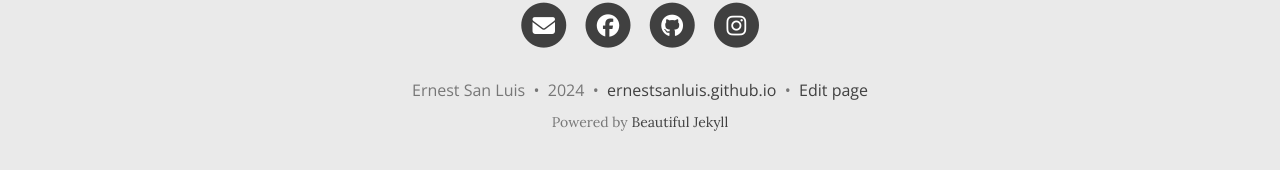
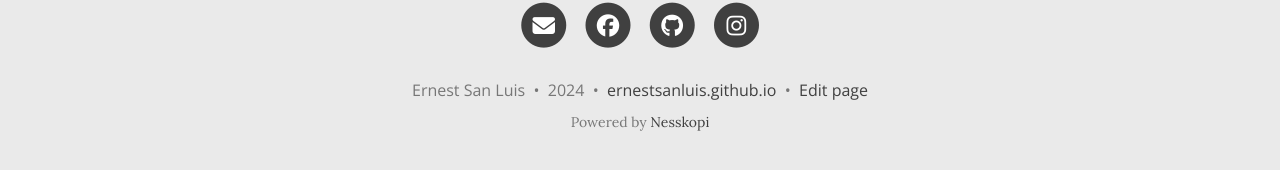
Before and after one commit to ernestsanluis/ernestsanluis.github.io, a Jekyll site: the page built from aboutme.md, in a window 1280 px wide and 900 px high, scrolled down 1097 px. Shown: the part 717-887 px from the top of the window. Built offline with Jekyll 4.4.1, drawn with Linux system fonts in a browser that asks for light colours; comment, search, counter and statistics services are not loaded.

Commit message:
Update footer.html

```diff
--- a/_includes/footer.html
+++ b/_includes/footer.html
@@ -39,7 +39,7 @@
       </p>
       {% unless site.remove-ads %}<p class="theme-by text-muted">
         Powered by
-        <a href="https://beautifuljekyll.com">Beautiful Jekyll</a>
+        <a href="">Nesskopi</a>
       </p>{% endunless %}
       </div>
     </div>
```
